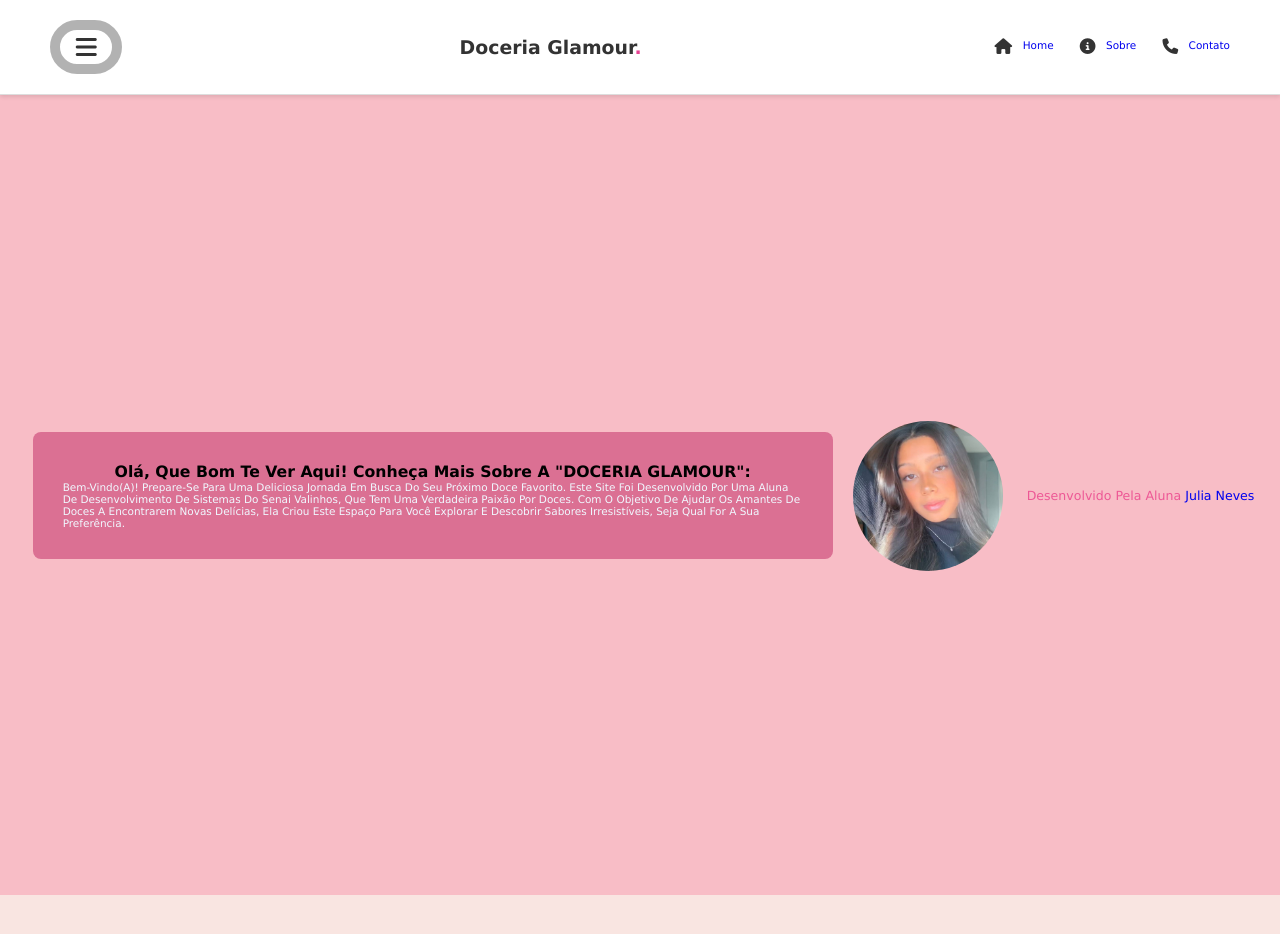
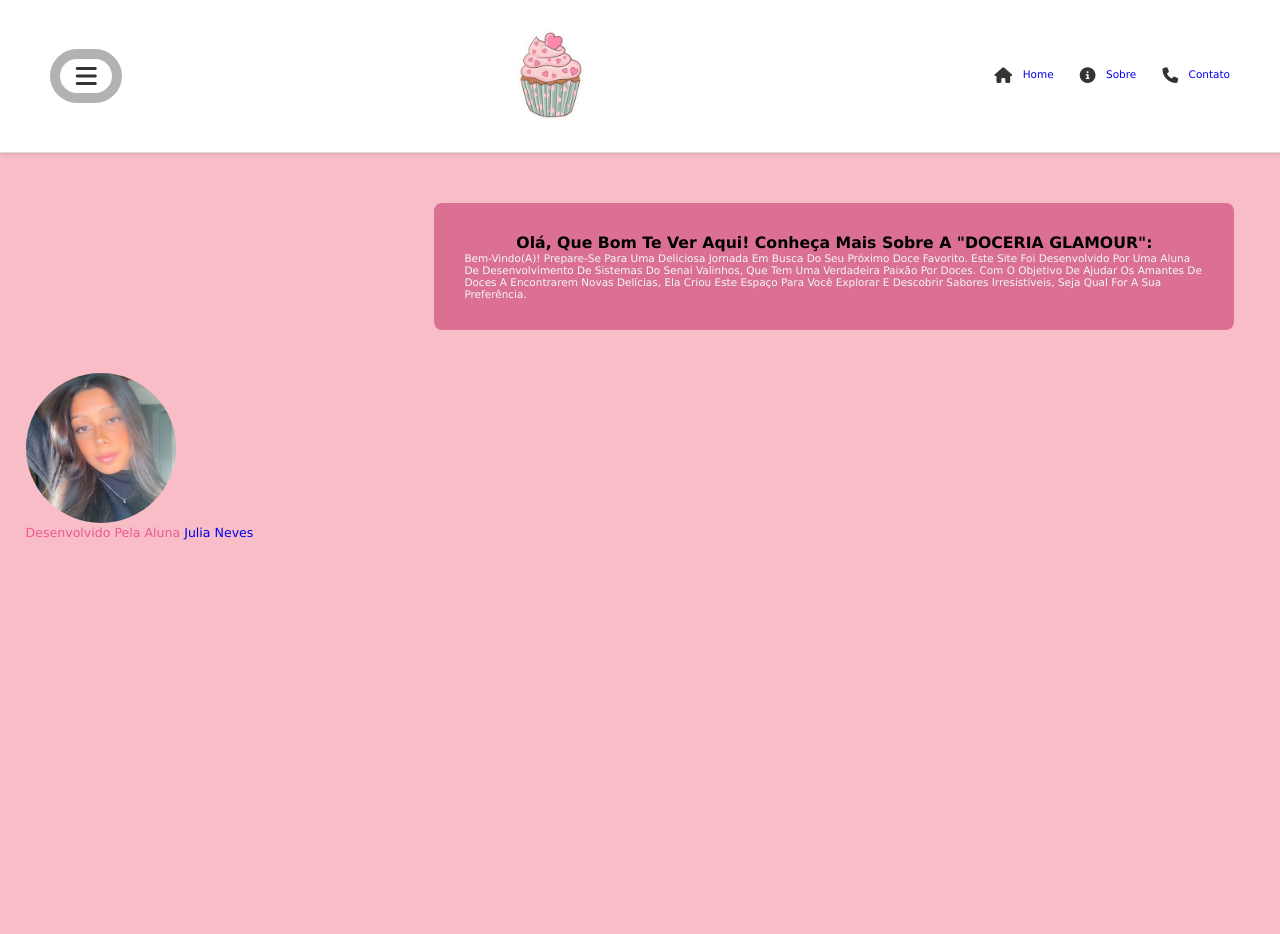
Before and after one commit to Julianeves01/SiteBasico_Julinha, a plain HTML site: page sobre.html in a window 1280 px wide. Before the commit the page ends 895 px from the top, so only its background shows below. Drawn offline with Linux system fonts and the light colour scheme.

Commit message:
atualização logo

```diff
--- a/assets/styles.index.css
+++ b/assets/styles.index.css
@@ -66,13 +66,18 @@ header .fa-bars{
 }
 
 .home {
-    display: flex;
+
     align-items: center;
     min-height: 100vh;
     background-color: #f8bdc6;
 }
 
-
+.title{
+    margin-left: 40%;
+    margin-top: 5%;
+    margin-bottom: 5%;
+    color: #FF4081;
+}
 html {
     font-size: 65.5%;
     scroll-behavior: smooth;
@@ -285,18 +290,8 @@ header .navbar {
     align-items: center;
 }
 
-/*contato*/
 
-
-
-
-
-
-
-
-
-
-/*sobre*/
+/* sobre*/
 footer p {
     color:#e40d7191;
     font-size: 1.2rem;
@@ -360,7 +355,7 @@ form button:hover{
 }
 
 
-/*teste do contato*/
+/* teste do contato*/
 header .icons {
     display: flex;
     gap: 1rem;
@@ -375,8 +370,6 @@ header .icons i {
 header .icons i:hover {
     color: var(--pink); /* Cor de destaque ao passar o mouse */
 }
-
-
 
 .circular-image img {
     text-align: right;
@@ -393,6 +386,29 @@ main {
     max-width: 800px;
     margin: 40px auto;
     border-radius: 8px;
-    box-shadow: rgb(136, 136, 35);
+    box-shadow: beige;
     margin-right: 20px;
 }
+
+/* configuraçoes do logo */
+.logo {
+    width: 110px;
+    height: 110px;
+    position: relative;
+}
+
+/* animaçao para a logo girar */
+.logo {
+    animation: spin 2s;
+
+}
+/* animaçao para a logo girar */
+@keyframes spin {
+    from {
+        transform: rotate(0deg);
+    }
+
+    to {
+        transform: rotate(360deg);
+    }
+}
--- a/sobre.html
+++ b/sobre.html
@@ -11,7 +11,9 @@
     <header>
         <input type="checkbox" name="" id="toggler">
         <label for="toggler" class="fas fa-bars"></label>
-        <a href="#" class="logo">Doceria Glamour<span>.</span></a>
+        <p>
+            <img class="logo" src="imagens/icone.png" alt="logo doce" />
+            </p>
 
         <nav>
             <div class="icons">
```
Also changed, not shown: contato.html (+1 -0 lines), index.html (+1 -0 lines), imagens/icone.png (added).
